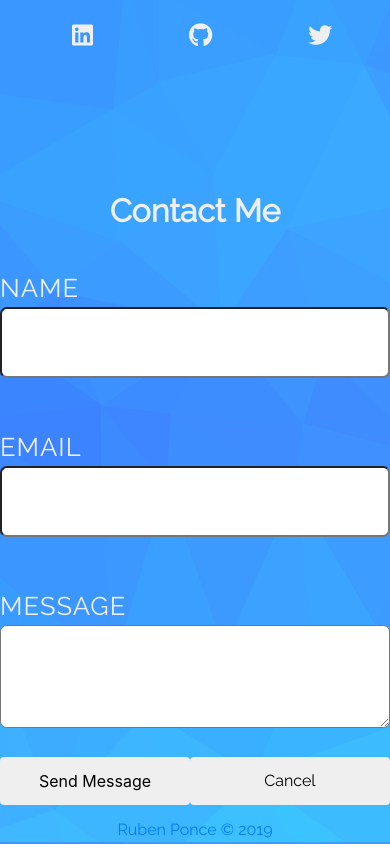
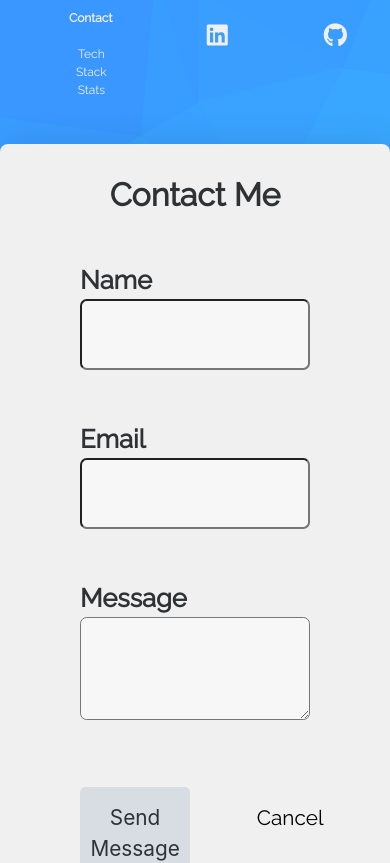
Before and after one commit to RubenPonce/react-portfolio, a React (Create React App) app: page /contact in a window 390 px wide. Shown: the top 863 px of the page. Built offline with nearby package versions, Linux system fonts and the light colour scheme; a web font is replaced by a local one.

Commit message:
getting responsive hamburger to work with react

```diff
--- a/src/App.css
+++ b/src/App.css
@@ -6,6 +6,11 @@
   height: 100%;
 
 }
+.nav .active{
+  font-weight: 600;
+
+}
+
 body{
   background: url(./components/trianglify.svg);
   background-size: cover;
@@ -244,9 +249,9 @@ nav a:hover {
 }
 @media (max-width: 770px) {
 
-  .nav a {
-    display: none;
-  }
+  /*.nav a {*/
+  /*  display: none;*/
+  /*}*/
   .social-links {
     margin: 0 auto;
   }
--- a/src/App.js
+++ b/src/App.js
@@ -22,7 +22,7 @@ export class App extends Component {
   render() {
     return (
       <div className="App">
-        <Navigation />
+
 
         <Route
           exact
@@ -30,6 +30,7 @@ export class App extends Component {
           render={props => {
             return (
               <div>
+                  <Navigation />
                 <Introduction />
                 <Projects {...props} projects={this.state.projects} />
               </div>
@@ -37,6 +38,7 @@ export class App extends Component {
           }}
         />
         <Route exact path="/contact" component={Contact}/>
+
       </div>
     );
   }
--- a/src/components/Contact.js
+++ b/src/components/Contact.js
@@ -3,41 +3,51 @@ import axios from "axios";
 import styled from "styled-components"
 import {Link} from "react-router-dom";
 import Footer from "./Footer";
+import {humbleBlack, slightTechBlue} from "./ResponsiveVars";
+import Navigation from "./Navigation";
+
 
 const ContactFormDiv = styled.div`
-max-width: 650px;
+max-width: 750px;
 margin: 0 auto;
 display: flex;
 flex-direction: column;
-padding-top: 6em;
-
-height: auto;
+background: #f0f0f0;
+padding: 2em 5em;
+width: 100%;
+border-radius: .5em;
+ height: auto;
+ box-shadow: 6px 8px 42px 1px rgba(0,0,0,.15);
   h2{
   text-align: center;
-  margin: 3em 0 0 0;
-  color: #efefef;
+  color: ${humbleBlack};
   font-weight: 600;
   font-size: 2.0rem;
   }
    .button-container {
    display: flex;
    justify-content: space-between;
+   #cta-btn{
+   background: ${slightTechBlue};
+   color: ${humbleBlack};
+   }
        button{
       border: transparent;
       width: 200px;
+      background: transparent;
       border-radius: .25em;
       padding: .75em .5em;
       margin: .75em 0;
+      font-size: 1.3rem;
       }
   }
 div{
   label{
     display: block;
     text-align: left;
-    color: #efefef;
+    color: ${humbleBlack};
     font-size: 1.6rem;
-    text-transform: uppercase
-    letter-spacing: 1px;
+    font-weight: 600;
     margin: 1.5em 0 0 0;
   }
   input, textarea{
@@ -46,7 +56,11 @@ div{
     font-size: 1.4rem;
     padding: .75em;
     border-radius: .3em;
-    color: #495057;
+    color: ${humbleBlack};
+    background: rgb(247, 247, 247);
+  }
+  textarea{
+    margin: 0 0 2em 0;
   }
 
 }
@@ -124,7 +138,9 @@ class Contact extends Component {
   };
 
   render() {
-    return (
+    return (<div>
+            <Navigation />
+    <div style={{padding: "9em 0 6em 0"}}>
       <ContactFormDiv>
         <h2>Contact Me</h2>
         <form onSubmit={e => this.FormSubmit(e)}>
@@ -175,15 +191,21 @@ class Contact extends Component {
               type="submit"
               className="contact-form-btn"
               color={!this.state.sent ? "secondary" : "success"}
+              id="cta-btn"
             >
               {this.state.ButtonText}
             </button>
                 <Link to="/"> <button>Cancel</button></Link>
             </div>
         </form>
-        <Footer />
+
       </ContactFormDiv>
+
+    </div>
+            <Footer />
+        </div>
     );
+
   }
 }
 
--- a/src/components/Navigation.js
+++ b/src/components/Navigation.js
@@ -1,8 +1,12 @@
 import React from 'react'
-import {Link} from 'react-router-dom';
+import {NavLink} from 'react-router-dom';
 import {Route} from 'react-router-dom';
+import {mobileView} from "./ResponsiveVars";
 export default class Navigation extends React.Component {
-
+    state = {
+        useHamburger: false,
+        hamburgerSet: false,
+    }
     handleScroll = () =>{
        const header =  document.querySelector('.header');
         if(window.scrollY > 15){
@@ -12,23 +16,47 @@ export default class Navigation extends React.Component {
             header.classList.replace('scroll-effect','remove-scroll')
         }
     }
+    handleResize = (e) =>{
+        if(window.screen.width <= mobileView){
+            if(!this.state.hamburgerSet) {
+                this.setState({
+                    useHamburger: !this.state.useHamburger,
+                    hamburgerSet: true,
+                })
+            }
+            return;
+        }
+        else if(this.state.hamburgerSet){
+            this.setState({
+                hamburgerSet: false,
+                useHamburger: !this.state.useHamburger,
+
+            })
+
+        }
+    }
     componentDidMount() {
         window.addEventListener('scroll', this.handleScroll)
+        window.addEventListener('resize', this.handleResize)
       }
 
       componentWillUnmount() {
-        window.removeEventListener('scroll', this.handleScroll)
+        window.removeEventListener('scroll', this.handleScroll);
+        window.removeEventListener('resize', this.handleResize);
       }
 
-  render(){return (
+  render(){
+      console.log(this.props)
+        return (
     <div className="header">
-    <div  className="nav">
-          <Route path="/project/:id" render={()=><Link to="/"  >Projects </Link>} />
-          <a href="https://sourcerer.io/rubenponce" target="_blank" rel="noopener noreferrer">Technologies Used</a>
-          <Link to="/contact">Contact</Link>
-
-    </div>
+        {this.state.useHamburger ? null : (
+            <div  className="nav">
+                <NavLink exact={true} to="/">Projects</NavLink>
+                <NavLink exact={true} to="/contact">Contact</NavLink>
+                <a href="https://sourcerer.io/rubenponce" target="_blank" rel="noopener noreferrer">Tech Stack Stats</a>
+            </div>)}
     <div className="social-links">
+        {this.state.useHamburger ?<a> <i className="fas fa-bars fa-2x"></i></a> : null}
        <a href="https://www.linkedin.com/in/ruben-ponce/" target="_blank" rel="noopener noreferrer"><i className="fab fa-linkedin fa-2x"></i></a>
        <a href="https://www.github.com/rubenponce/" target="_blank" rel="noopener noreferrer"><i className="fab fa-github fa-2x"></i></a>
        <a href="https://www.twitter.com/titratecode/" target="_blank" rel="noopener noreferrer"><i className="fab fa-twitter fa-2x"></i></a>
--- a/src/components/ProjectCard.js
+++ b/src/components/ProjectCard.js
@@ -1,14 +1,11 @@
 import React, { Component } from "react";
-import { Link } from "react-router-dom";
 import { Button } from "reactstrap";
-// import images from '../../public/images/pine.png'
 import styled from "styled-components";
 import {desktopView, mobileView, tabletView} from "./ResponsiveVars";
 
 const LandingImageContainer = styled.div`
     width: 55%;
     align-self: flex-end;
-    margin: 3em 0;
     @media(max-width: ${tabletView}px){
      width: 80%;
     align-self: flex-end;
@@ -28,6 +25,7 @@ const ProjectCardDiv = styled.div`
   box-shadow: 0px 0px 4px 0px rgba(50, 50, 50, 0.7);
   background: #efefef;
   margin: 1em auto;
+
   .project-header{
       margin: 1em 0;
     font-family: Raleway, Arial, sans-serif;
@@ -98,6 +96,7 @@ export class ProjectCard extends Component {
     const project = this.props.project;
 
     return (
+
       <ProjectCardDiv className="project-card">
         <LandingImageContainer>
           <img
@@ -138,6 +137,7 @@ export class ProjectCard extends Component {
           </a>
         </div>
       </ProjectCardDiv>
+
     );
   }
 }
--- a/src/components/Projects.js
+++ b/src/components/Projects.js
@@ -1,5 +1,8 @@
 import React, { Component } from "react";
 import ProjectCard from "./ProjectCard";
+import styled from "styled-components";
+import {Overlay} from "./ResponsiveVars";
+const ProjectContainer = Overlay('173');//degree rotate overlay
 
 export class Projects extends Component {
   render() {
@@ -9,7 +12,8 @@ export class Projects extends Component {
         <div className="project-intro">
           <h2>Projects: </h2>
         </div>
-        <div className="projects-container">
+
+            <ProjectContainer>
           {projects.map(projectCard => {
             return (
               <ProjectCard
@@ -19,7 +23,8 @@ export class Projects extends Component {
               />
             );
           })}
-        </div>
+            </ProjectContainer>
+
       </div>
     );
   }
--- a/src/components/ResponsiveVars.js
+++ b/src/components/ResponsiveVars.js
@@ -1,3 +1,20 @@
+import styled from "styled-components";
+
 export const mobileView = 770;
 export const tabletView =  1061;
 export const desktopView = 1500;
+
+export const Overlay = (orientation)=>{
+    return styled.div`
+    display: flex;
+    flex-direction: column;
+    flex-wrap: wrap;
+    justify-content: center;
+    flex-direction: row-reverse;
+    align-items: flex-end;
+    background: linear-gradient(${orientation}deg,hsla(0,0%,100%,0) 30%,#f0f0f0 0);
+    width: 100%;
+`};
+
+export const humbleBlack ='rgb(47, 50, 52)';
+export const slightTechBlue = 'rgb(215, 221, 226)';
```
